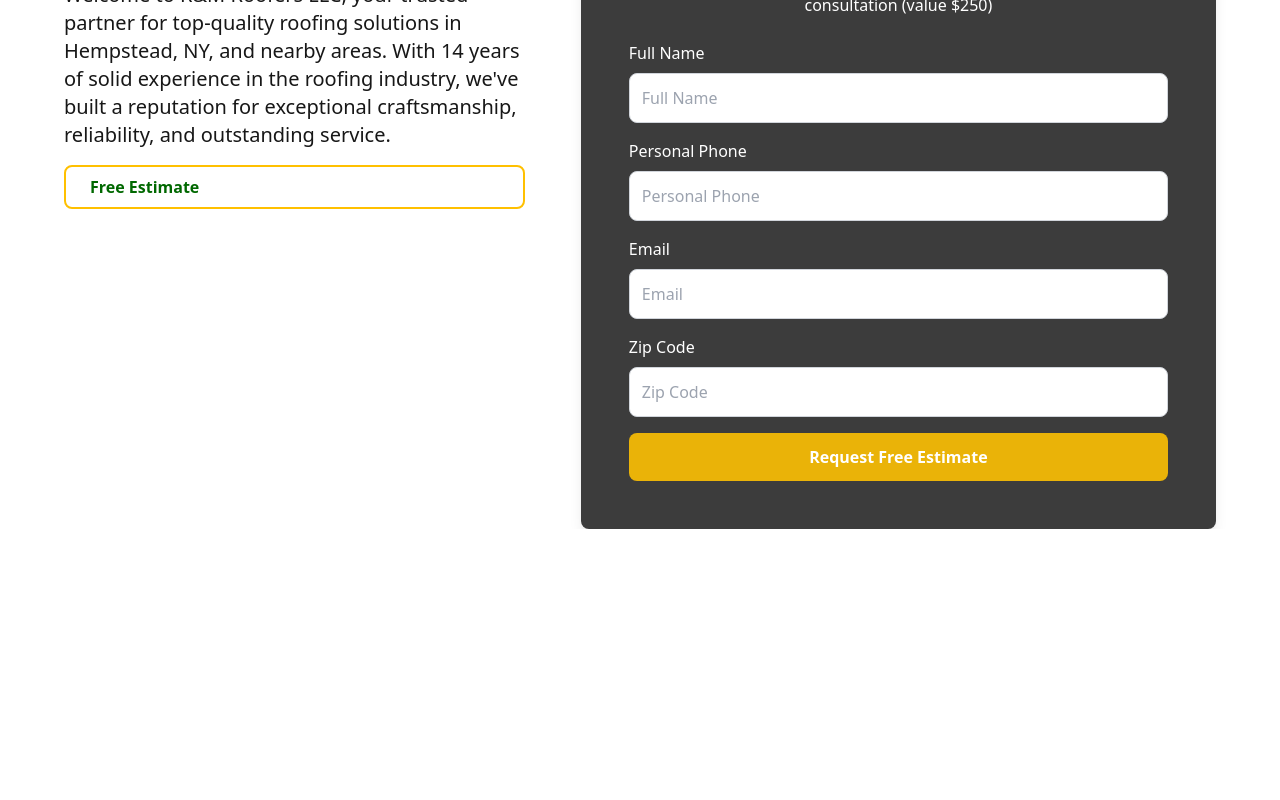
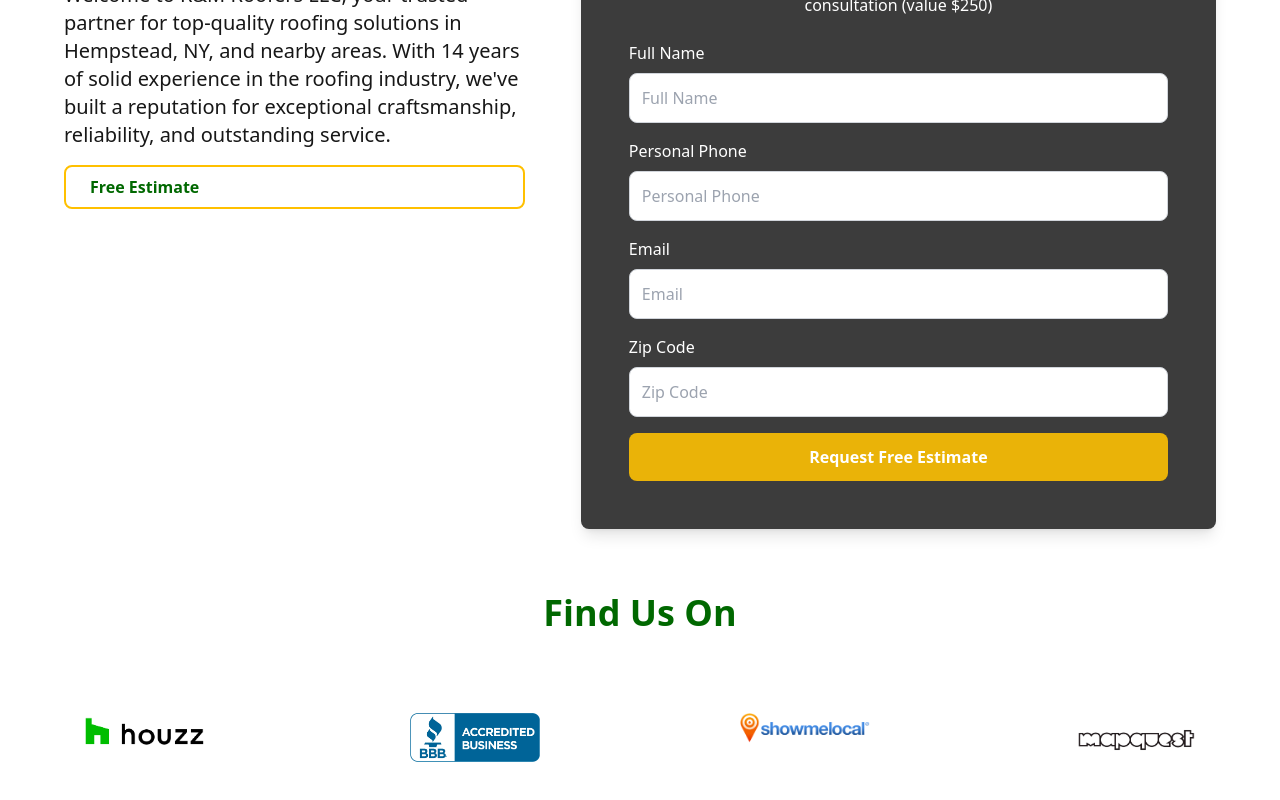
Before and after one commit to Byte-256/rm-roofing, a Next.js app: page / in a window 1280 px wide. Shown: the part 754-1554 px from the top of the page. Before the commit the page ends 1283 px from the top, so only its background shows below. Built offline with nearby package versions, Linux system fonts and the light colour scheme.

Commit message:
FindUs Component Added

```diff
--- /dev/null
+++ b/app/_components/Findus.tsx
@@ -0,0 +1,53 @@
+export default function FindUs() {
+	return (
+		<div className="mt-16">
+			<h1 className="text-center text-4xl font-semibold text-[#006800] mx-12">Find Us On</h1>
+			<div className="findusimg flex justify-center gap-10">
+				<a
+					className="findus-anchor"
+					href="https://www.houzz.com/professionals/roofing-and-gutters/r-and-m-roofers-llc-pfvwus-pf~1547256125"
+					target="_blank"
+				>
+					<img
+						src="./image/houzz.png"
+						alt=""
+						className="w-80 p-20"
+					/>
+				</a>
+				<a
+					className="findus-anchor"
+					href="https://www.bbb.org/us/ny/hempstead/profile/roofing-contractors/r-m-roofers-llc-0121-87152151"
+					target="_blank"
+				>
+					<img
+						src="./image/bbb.png"
+						alt=""
+						className="w-80 p-20"
+					/>
+				</a>
+				<a
+					className="findus-anchor"
+					href="https://www.showmelocal.com/profile.aspx?bid=24919773"
+					target="_blank"
+				>
+					<img
+						src="./image/showMeLocal.png"
+						alt=""
+						className="w-80 p-20"
+					/>
+				</a>
+				<a
+					className="findus-anchor"
+					href="https://www.mapquest.com/us/new-york/rm-roofers-420072327"
+					target="_blank"
+				>
+					<img
+						src="./image/mapquest.png"
+						alt=""
+						className="w-80 p-20"
+					/>
+				</a>
+			</div>
+		</div>
+	);
+}
--- a/app/page.tsx
+++ b/app/page.tsx
@@ -1,5 +1,6 @@
 
 import Experience from "./_components/Experience";
+import FindUs from "./_components/Findus";
 import Hero from "./_components/Hero";
 import Nav from "./_components/Nav";
 
@@ -9,6 +10,7 @@ export default function Home() {
 		<Nav />
 		<Hero />
 		<Experience />
+		<FindUs />
 		</>
 	);
 }
```
